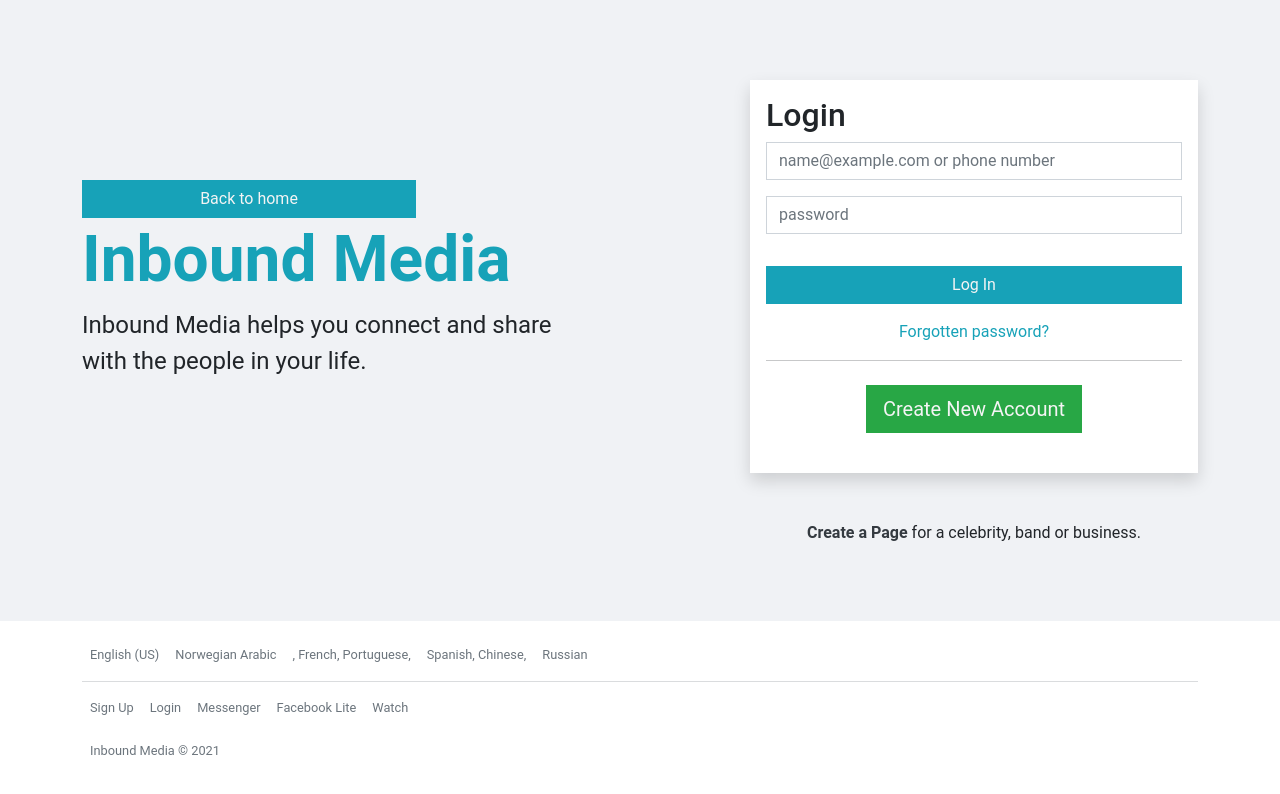
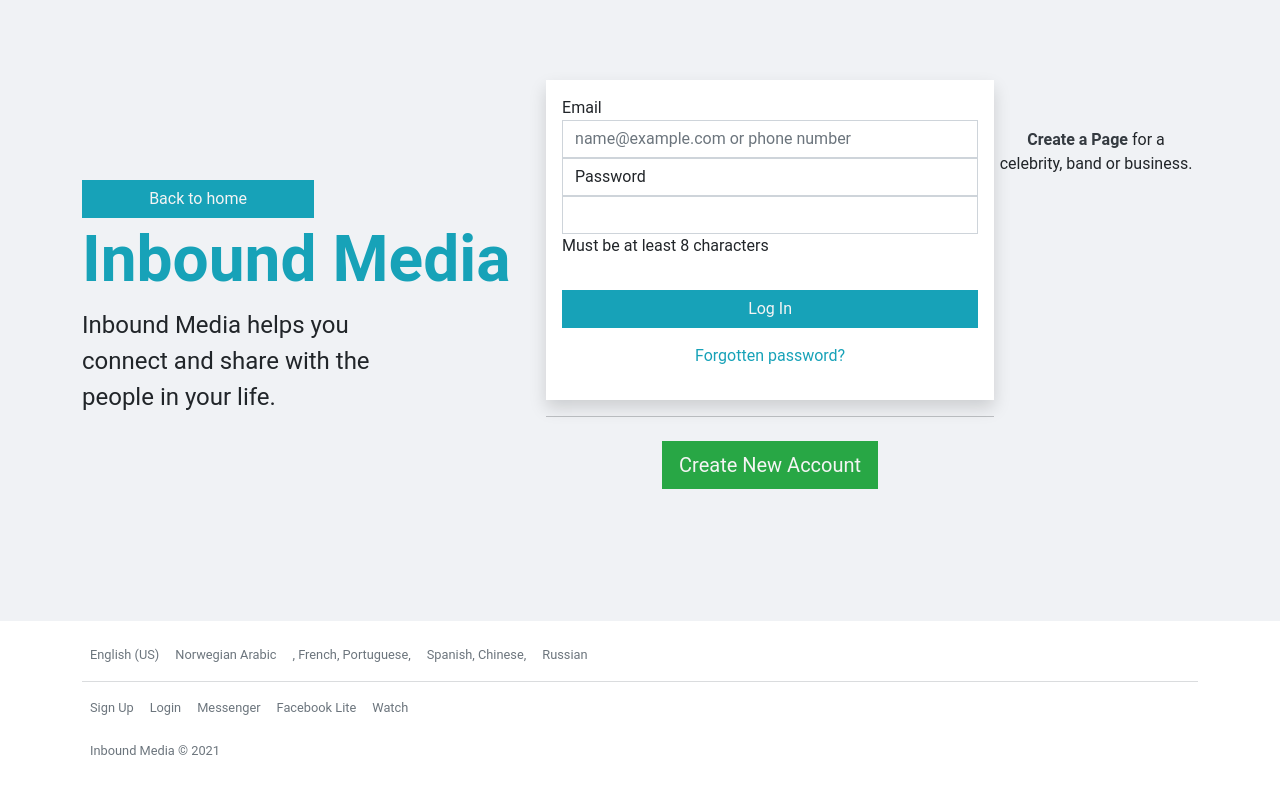
Before and after one commit to Ousman37/css-frameworks_CA, a website: page index.html in a window 1280 px wide. Drawn offline with nearby package versions, Linux system fonts and the light colour scheme.

Commit message:
working on login form validation

```diff
--- a/index.html
+++ b/index.html
@@ -27,39 +27,29 @@
       <!-- !login form -->
       <!-- !first was form tag -->
       <div class="bg-white shadow rounded p-3 input-group-lg">
+      <form>
+        <div class="form-group">
+          <label for="email">Email</label>
+          <input pattern="^[A-Za-z0-9._+-]+@[A-Za-z0-9.-]+\.[a-z]{2,4}"   id="email" required   type="email"  class="form-control"   title="Must be a valid email address"
+           placeholder="name@example.com or phone number"/>
+
+          </div>
 
 
-  <fieldset>
-  <form method="post" class="contact-from form" id="search-dummy">
 
-    <div id="login-form-wrap">
-      <h2>Login</h2>
-      <form id="login-form">
-        <p>
-          <input type="text" id="username" class="form-control"  id="regex1" aria-describedby="regex1help" pattern="^[a-z0-9_-]{3,16}$" required
-      placeholder="name@example.com or phone number"
-      title="3-16 character username containing only lowercase letters, numbers, underscore and hyphen" />
+          <div class="form-group">
+              <label for="password" class="form-control">Password</label>
+              <input title=" Must be at least 8 characters" pattern="[a-zA-Z0-9]{8,}"  class="form-control" required type="text" id="password" />
+                 <p class="input-hint"> Must be at least 8 characters</p>
+          </div>
 
 
-          <i class="validation"><span></span><span></span></i>
-
-        </p>
-        <p>
-          <input type="text" id="regex1" class="form-control" id="regex2" aria-describedby="regex1help" pattern="^[A-Za-z0-9!@#$%^&*()\-_=+{};:, !>.>]${12,20})
-        (?=(?:.*[a-z]){2,}) (?=(?:.*\d){2,})" placeholder="password" required>
-
-
-        <i  class="validation"><span></span><span></span></i>
-
-        </p>
-
-      </form>
 
           <a href="/feed.html"><button class="btn btn-primary w-100 my-3 text-light">Log In</button></a>
           <a href="#" class="text-decoration-none text-center">
             <p>Forgotten password?</p>
           </a>
-
+</form>
       </div>
 
         <!-- !create form -->
```
